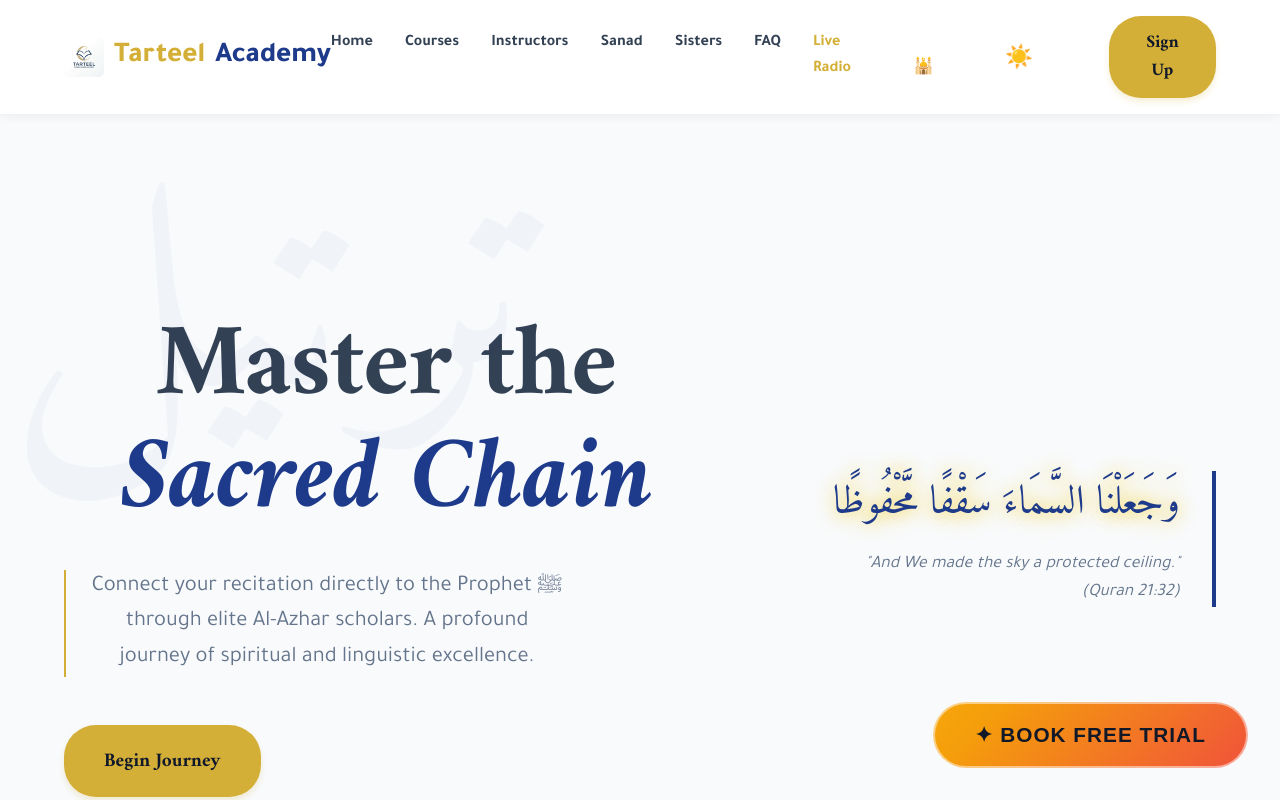
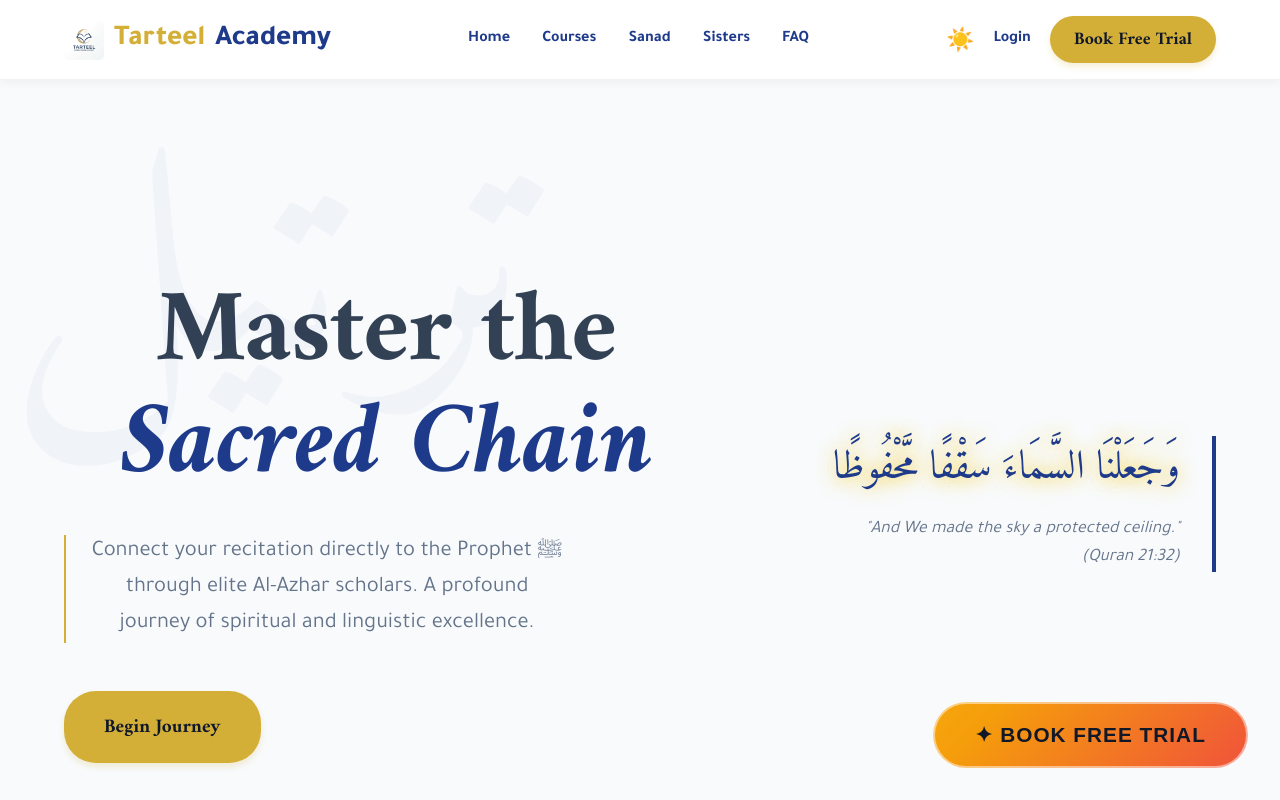
Before and after one commit to mahmoud-ebrahim0/acadamy-iqra, a React (Vite) app in the folder frontend/: page /home in a window 1280 px wide. Shown: the top 800 px of the page. Built offline with nearby package versions, Linux system fonts and the light colour scheme; no server answers.

Commit message:
feat: redesign navbar to match Ulum Al-Azhar layout

```diff
--- a/frontend/src/components/Navbar.jsx
+++ b/frontend/src/components/Navbar.jsx
@@ -83,12 +83,9 @@
         <ul className={`nav-links ${isOpen ? 'active' : ''}`}>
           <li><a href="#hero" onClick={(e) => handleScrollTo(e, 'hero')}>Home</a></li>
           <li><a href="#courses" onClick={(e) => handleScrollTo(e, 'courses')}>Courses</a></li>
-          <li><a href="#instructors" onClick={(e) => handleScrollTo(e, 'instructors')}>Instructors</a></li>
           <li><a href="#methodology" onClick={(e) => handleScrollTo(e, 'methodology')}>Sanad</a></li>
           <li><a href="#womens-academy" onClick={(e) => handleScrollTo(e, 'womens-academy')}>Sisters</a></li>
           <li><a href="#faq" onClick={(e) => handleScrollTo(e, 'faq')}>FAQ</a></li>
-          <li><Link to="/radio" onClick={() => setIsOpen(false)} style={{ color: '#d4af37', fontWeight: 'bold' }}>Live Radio</Link></li>
-          <li><Link to="/live-haramain" onClick={() => setIsOpen(false)} style={{ color: '#fff', fontWeight: 'bold' }}>Haramain 🕌</Link></li>
         </ul>
         <div style={{ display: 'flex', gap: '1.2rem', alignItems: 'center' }} className="nav-auth">
           <button onClick={toggleTheme} title="Toggle Daylight/Cosmic Theme" style={{ background: 'none', border: 'none', fontSize: '1.4rem', cursor: 'pointer', transition: 'transform 0.3s', transform: theme === 'light' ? 'rotate(-20deg)' : 'rotate(0)' }}>
@@ -101,8 +98,8 @@
             </>
           ) : (
             <>
-              <Link to="/login" style={{ color: 'white', textDecoration: 'none', fontWeight: 'bold' }}>Login</Link>
-              <Link to="/signup" className="btn btn-accent login-btn">Sign Up</Link>
+              <Link to="/login" style={{ color: 'var(--primary-color)', textDecoration: 'none', fontWeight: 'bold' }}>Login</Link>
+              <Link to="/signup" className="btn btn-accent login-btn" style={{ borderRadius: '50px', padding: '0.6rem 1.5rem' }}>Book Free Trial</Link>
             </>
           )}
         </div>
--- a/frontend/src/index.css
+++ b/frontend/src/index.css
@@ -180,13 +180,29 @@
 
 .nav-links a {
   text-decoration: none;
-  color: var(--text-color);
-  font-weight: 600;
+  color: var(--primary-color);
+  font-weight: 700;
   transition: color 0.3s ease;
+  position: relative;
+}
+
+.nav-links a::after {
+  content: '';
+  position: absolute;
+  width: 0;
+  height: 3px;
+  bottom: -5px;
+  left: 0;
+  background-color: var(--accent-color);
+  transition: width 0.3s ease;
 }
 
 .nav-links a:hover {
   color: var(--accent-color);
+}
+
+.nav-links a:hover::after {
+  width: 100%;
 }
 
 .mobile-menu-btn {
```
